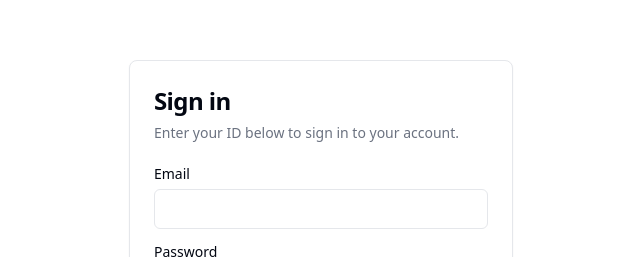
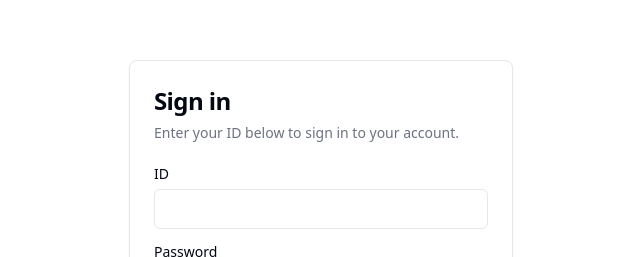
Before and after one commit to h0ngg0m/vue-admin-template-p0, a Vue app: page /auth/sign-in in a window 1280 px wide. Shown: the part 174-431 px from the top of the page, without its empty margins (319-959 px from the left). Built offline with nearby package versions, Linux system fonts and the light colour scheme; what vue-loading-overlay would draw is missing.

Commit message:
:speech_balloon: email -> id

```diff
--- a/src/view/auth/SignInView.vue
+++ b/src/view/auth/SignInView.vue
@@ -6,8 +6,8 @@
     </CardHeader>
     <CardContent class="grid gap-4">
       <div class="grid gap-2">
-        <Label for="email">Email</Label>
-        <Input v-model.trim="loginId" id="email" type="text" required @keydown.enter="signIn" />
+        <Label for="loginId">ID</Label>
+        <Input v-model.trim="loginId" id="loginId" type="text" required @keydown.enter="signIn" />
       </div>
       <div class="grid gap-2">
         <Label for="password">Password</Label>
```
